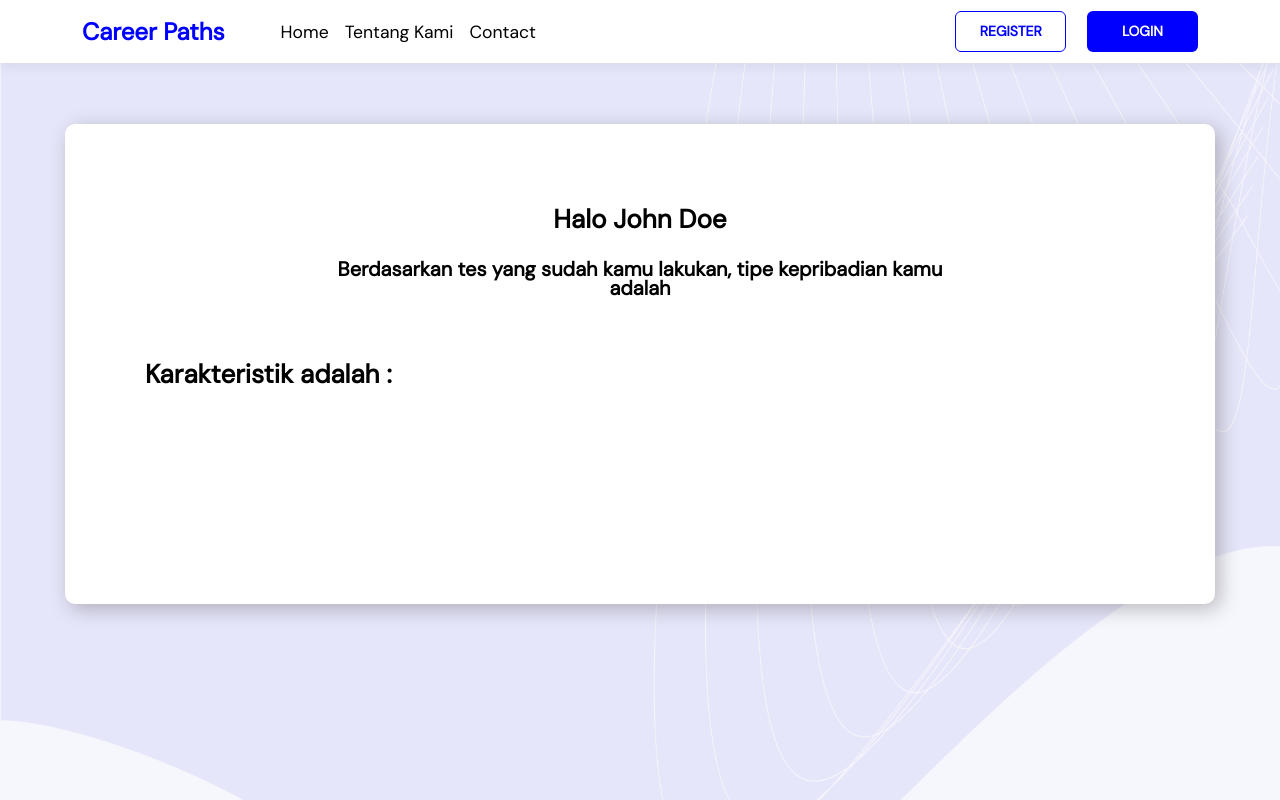
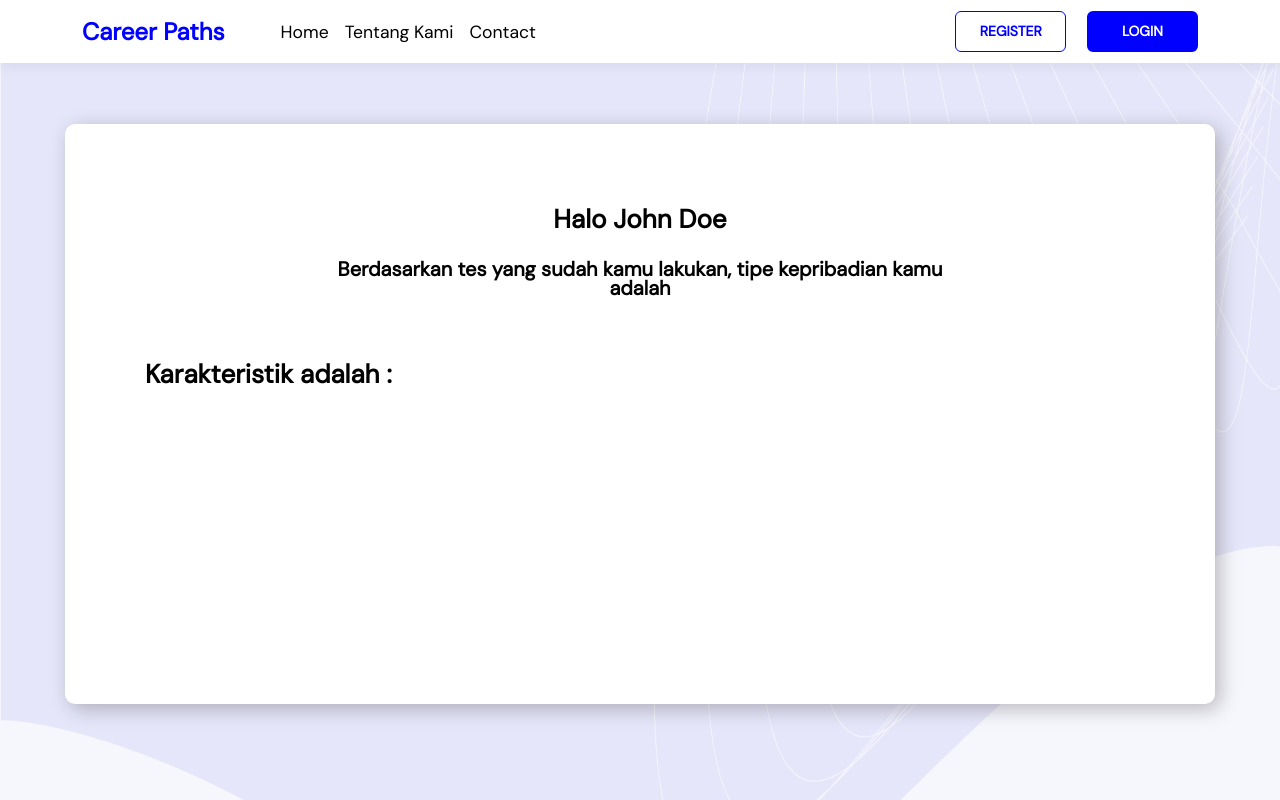
Before and after one commit to Jose-Rafaels/Career-Paths, a React (Create React App) app in the folder frontend/: page /result in a window 1280 px wide. Shown: the top 800 px of the page. Built offline with nearby package versions, Linux system fonts and the light colour scheme.

Commit message:
fix code

```diff
--- a/frontend/src/pages/Intro Test/Intro.jsx
+++ b/frontend/src/pages/Intro Test/Intro.jsx
@@ -19,7 +19,7 @@ const Intro = () => {
   let navigate = useNavigate();
 
   return (
-    <Title title="Test Opening">
+    <Title title="Intro Test">
       <>
         <Navbar />
         <div className="intro" data-aos="zoom-in">
--- a/frontend/src/pages/Result/Styles.css
+++ b/frontend/src/pages/Result/Styles.css
@@ -1,6 +1,6 @@
 .resultPage {
   width: 100%;
-  height: 96rem;
+  height: 102rem;
 }
 
 .bg {
@@ -10,7 +10,7 @@
 .resultSection {
   position: absolute;
   width: 1150px;
-  height: 480px;
+  height: 580px;
   left: 50%;
   transform: translate(-50%);
   top: 124px;
@@ -104,7 +104,7 @@
 .jobSection {
   position: relative;
   height: 31px;
-  top: 700px;
+  top: 722px;
 }
 
 .jobs-box {
--- a/frontend/src/pages/Test/Test.jsx
+++ b/frontend/src/pages/Test/Test.jsx
@@ -1,7 +1,8 @@
-import React, { useState } from "react";
+import React, { useState, useEffect } from "react";
 import MBTIQuestion from "../../components/MBTIQuestions/MBTIQuestions";
 import Result from "../Result/Result";
 import questions from "../../data/Questions/Questions";
+import axios from "axios";
 
 const Test = () => {
   const [currentQuestionIndex, setCurrentQuestionIndex] = useState(0);
@@ -20,7 +21,7 @@ const Test = () => {
     }
   };
 
-  const calculateMBTI = () => {
+  const calculateMBTI = async () => {
     const score = { I: 0, E: 0, S: 0, N: 0, T: 0, F: 0, J: 0, P: 0 };
 
     // menghitung skor berdasarkan jawaban yang telah dipilih
@@ -44,6 +45,29 @@ const Test = () => {
     setResult(type);
   };
 
+  useEffect(() => {
+    if (result) {
+      sendAnswer(selectedAnswers, result);
+    }
+  }, [result]);
+
+  const sendAnswer = async (answers, result) => {
+    try {
+      const response = await axios.post(
+        "http://localhost:8080/v1/test/create",
+        {
+          answers,
+          result,
+        }
+      );
+      // Tangani respons dari server
+      console.log(response.data); // Outputkan data respons dari server
+    } catch (error) {
+      console.log(error);
+      // Tangani kesalahan saat mengirim jawaban ke server
+    }
+  };
+
   return (
     <div>
       {result ? (
```
